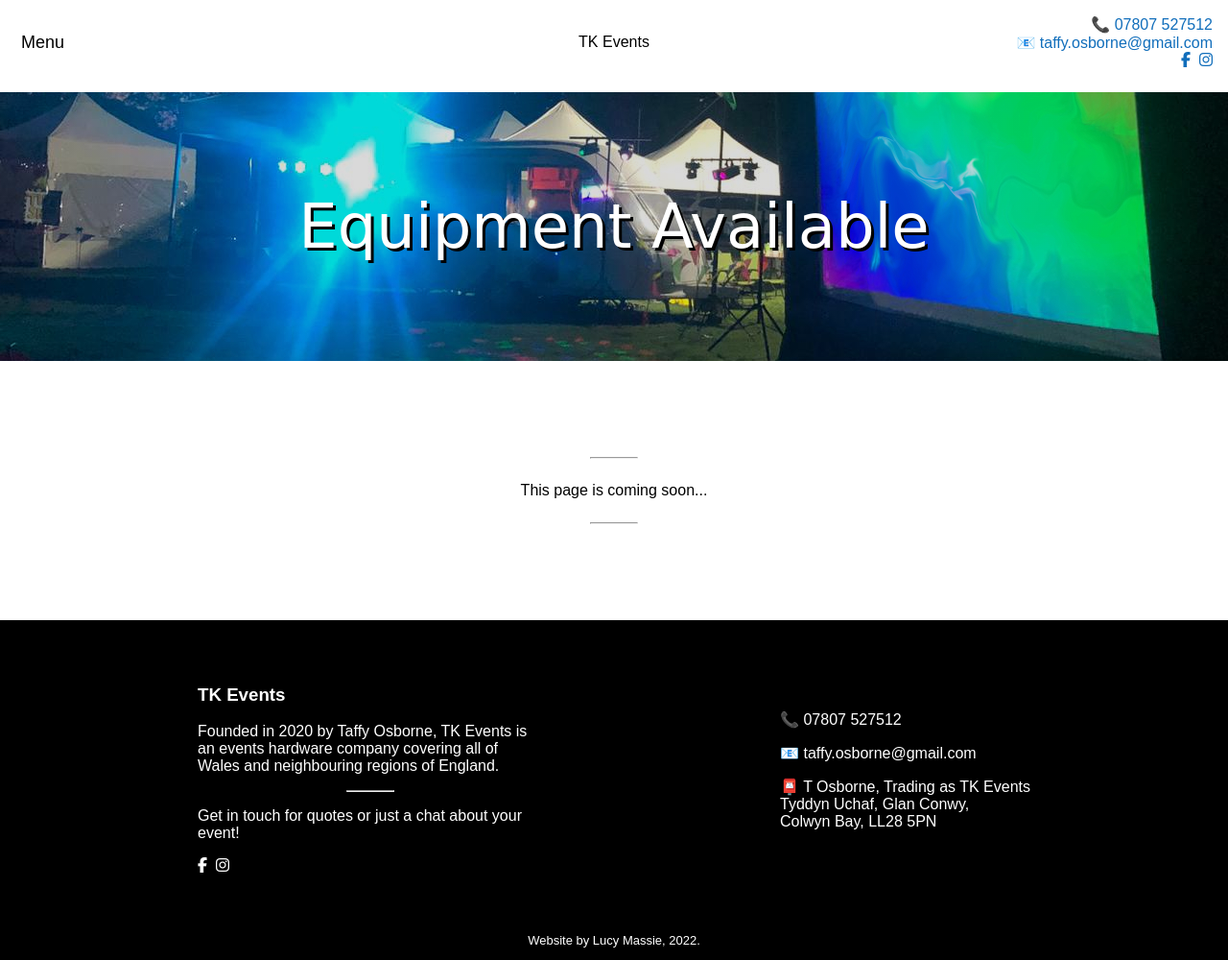
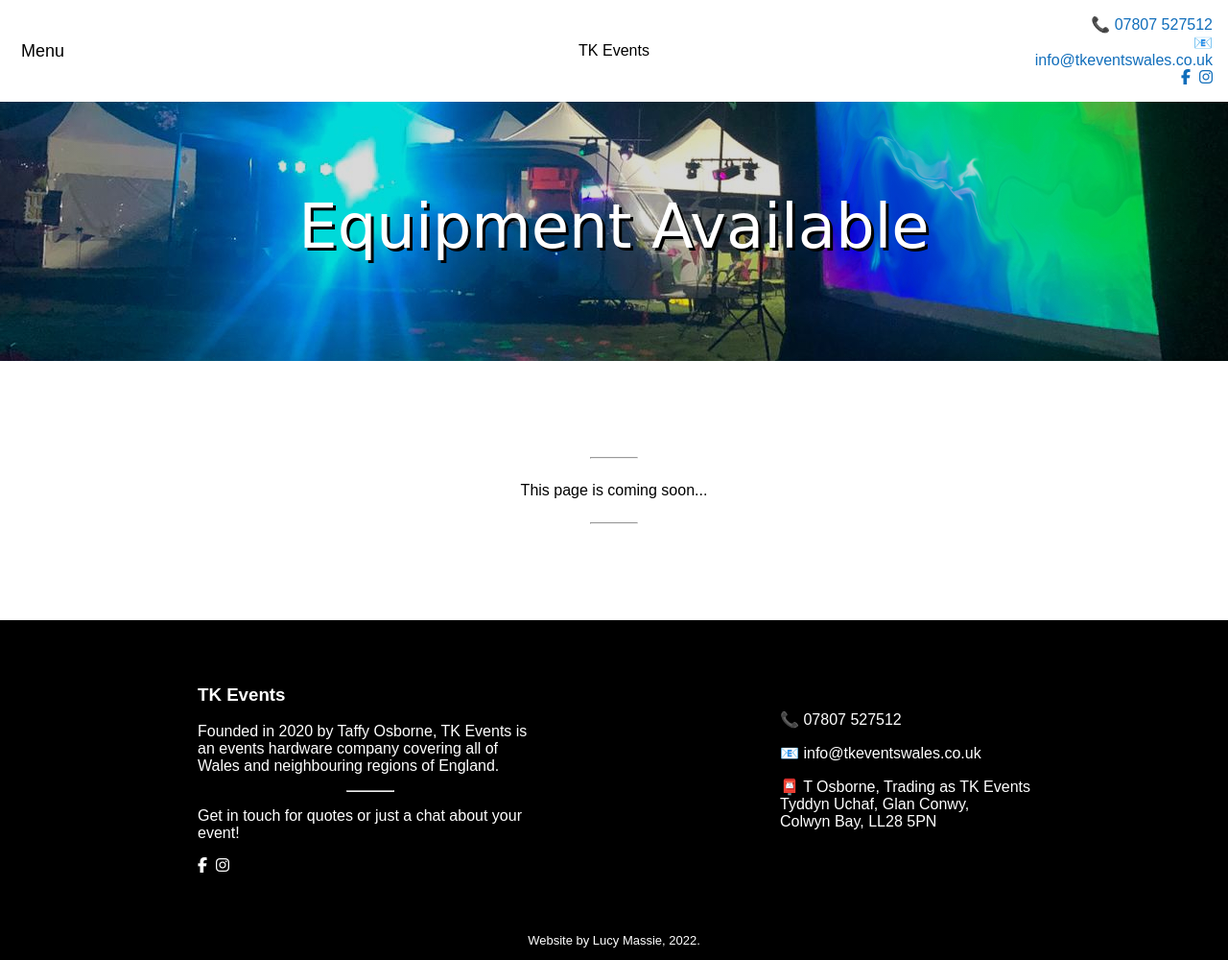
Before and after one commit to ljmassive/TKEvents, a plain HTML site: page equipment.html in a window 1280 px wide. Shown: the whole page at 96% size. Drawn offline with Linux system fonts and the light colour scheme; some packages are replaced by stand-ins of ours; a web font is replaced by a local one.

Commit message:
changed email address on all pages

```diff
--- a/equipment.html
+++ b/equipment.html
@@ -59,7 +59,7 @@
     <div id="home-title" class="centered-text">TK Events</div>
     <div id="quick-contact">
       <div>&#x1F4DE; <a href="tel:+447807527512">07807 527512</a></div>
-      <div>&#x1F4E7; <a href="mailto:taffy.osborne@gmail.com">taffy.osborne@gmail.com</a></div>
+      <div>&#x1F4E7; <a href="mailto:info@tkeventswales.co.uk">info@tkeventswales.co.uk</a></div>
       <div>
         <a href="https://www.facebook.com/tkeventswales" alt="Link to facebook page" target="_blank"><i class="fa-brands fa-facebook-f"></i></a>&nbsp; <a href="https://www.instagram.com/tkeventswales/" alt="Link to instagram page" target="_blank"><i class="fa-brands fa-instagram"></i></a>
       </div>
@@ -90,7 +90,7 @@
         </div>
         <div>
           <p>&#x1F4DE; <a href="tel:+44707527512">07807 527512</a></p>
-          <p>&#x1F4E7; <a href="mailto:taffy.osborne@gmail.com">taffy.osborne@gmail.com</a></p>
+          <p>&#x1F4E7; <a href="mailto:info@tkeventswales.co.uk">info@tkeventswales.co.uk</a></p>
           <p>&#x1F4EE; T Osborne, Trading as TK Events<br>
           Tyddyn Uchaf, Glan Conwy,<br>
           Colwyn Bay, LL28 5PN</p>
```
Also changed, not shown: index.html (+2 -2 lines), outdoor.html (+2 -2 lines), parties.html (+2 -2 lines), unique.html (+2 -2 lines), weddings.html (+2 -2 lines).
